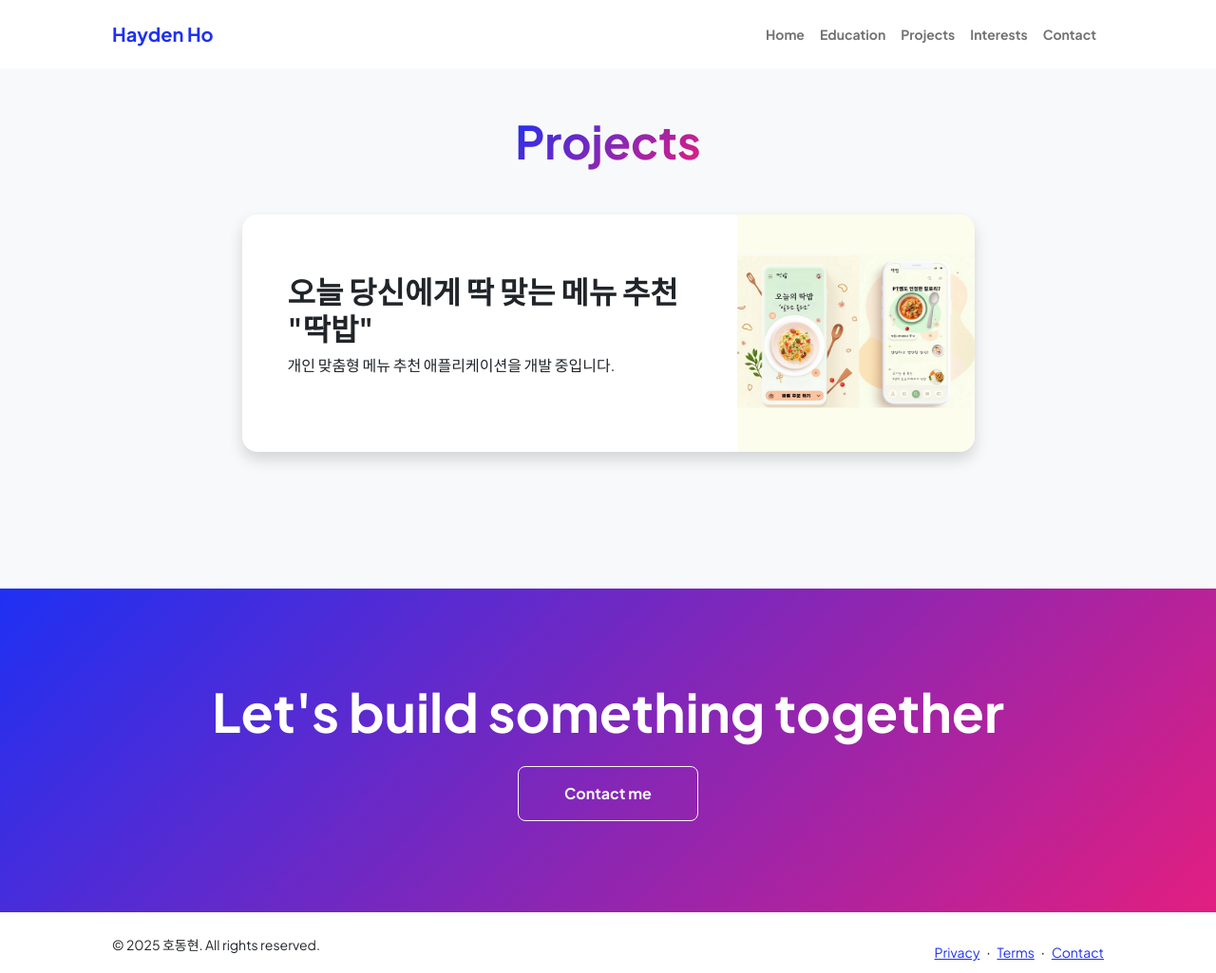
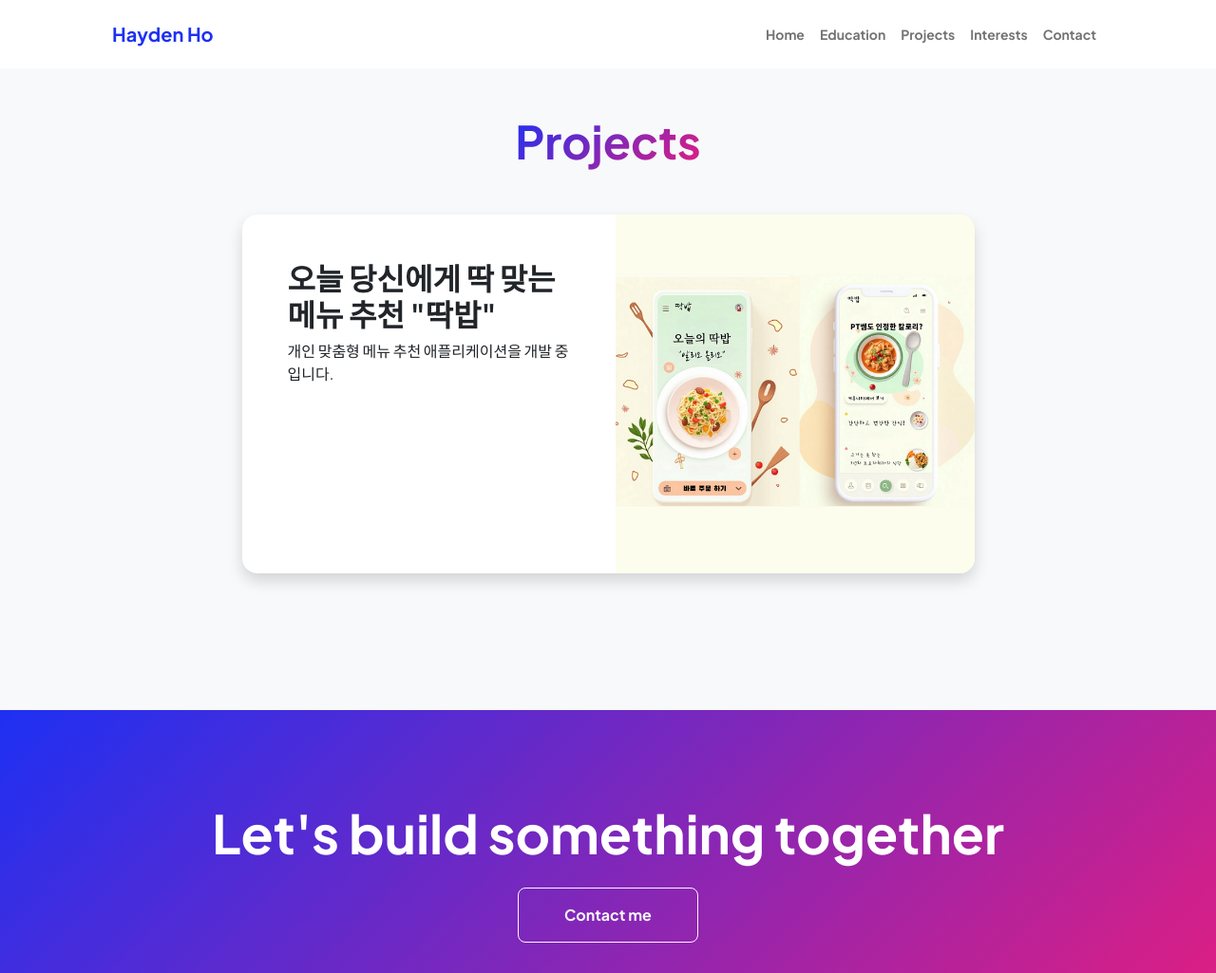
Before and after one commit to heydnho/heydnho.github.io, a plain HTML site: page projects.html in a window 1280 px wide. Shown: the top 1025 px of the page at 95% size. Drawn offline with nearby package versions, Linux system fonts and the light colour scheme.

Commit message:
projects.html

```diff
--- a/projects.html
+++ b/projects.html
@@ -1,5 +1,6 @@
 <!DOCTYPE html>
 <html lang="ko">
+
 <head>
     <meta charset="utf-8" />
     <meta name="viewport" content="width=device-width, initial-scale=1, shrink-to-fit=no" />
@@ -8,22 +9,29 @@
     <title>Projects - Haydn Ho</title>
     <!-- Favicon-->
     <link rel="icon" type="image/x-icon" href="assets/favicon.ico" />
-        <!-- Custom Google font-->
+    <!-- Google Fonts -->
     <link rel="preconnect" href="https://fonts.googleapis.com" />
     <link rel="preconnect" href="https://fonts.gstatic.com" crossorigin />
-        <link href="https://fonts.googleapis.com/css2?family=Plus+Jakarta+Sans:wght@100;200;300;400;500;600;700;800;900&amp;display=swap" rel="stylesheet" />
-        <!-- Bootstrap icons-->
+    <link
+        href="https://fonts.googleapis.com/css2?family=Plus+Jakarta+Sans:wght@100;200;300;400;500;600;700;800;900&display=swap"
+        rel="stylesheet" />
+    <!-- Bootstrap Icons -->
     <link href="https://cdn.jsdelivr.net/npm/bootstrap-icons@1.8.1/font/bootstrap-icons.css" rel="stylesheet" />
-        <!-- Core theme CSS (includes Bootstrap)-->
+    <!-- Core theme CSS -->
     <link href="css/styles.css" rel="stylesheet" />
 </head>
+
 <body class="d-flex flex-column h-100 bg-light">
     <main class="flex-shrink-0">
-            <!-- Navigation-->
+        <!-- Navigation -->
         <nav class="navbar navbar-expand-lg navbar-light bg-white py-3">
             <div class="container px-5">
                 <a class="navbar-brand" href="index.html"><span class="fw-bolder text-primary">Hayden Ho</span></a>
-                    <button class="navbar-toggler" type="button" data-bs-toggle="collapse" data-bs-target="#navbarSupportedContent" aria-controls="navbarSupportedContent" aria-expanded="false" aria-label="Toggle navigation"><span class="navbar-toggler-icon"></span></button>
+                <button class="navbar-toggler" type="button" data-bs-toggle="collapse"
+                    data-bs-target="#navbarSupportedContent" aria-controls="navbarSupportedContent"
+                    aria-expanded="false" aria-label="Toggle navigation">
+                    <span class="navbar-toggler-icon"></span>
+                </button>
                 <div class="collapse navbar-collapse" id="navbarSupportedContent">
                     <ul class="navbar-nav ms-auto mb-2 mb-lg-0 small fw-bolder">
                         <li class="nav-item"><a class="nav-link" href="index.html">Home</a></li>
@@ -35,7 +43,8 @@
                 </div>
             </div>
         </nav>
-            <!-- Projects Section-->
+
+        <!-- Projects Section -->
         <section class="py-5">
             <div class="container px-5 mb-5">
                 <div class="text-center mb-5">
@@ -43,23 +52,31 @@
                 </div>
                 <div class="row gx-5 justify-content-center">
                     <div class="col-lg-11 col-xl-9 col-xxl-8">
-                            <!-- Project Card 1-->
-                            <div class="card overflow-hidden shadow rounded-4 border-0 mb-5">
+                        <!-- Project Card -->
+                        <div class="card shadow rounded-4 border-0 mb-5 overflow-hidden">
                             <div class="card-body p-0">
-                                    <div class="d-flex align-items-center">
-                                        <div class="p-5">
+                                <div class="d-flex flex-column flex-md-row align-items-stretch">
+                                    <!-- Text section -->
+                                    <div class="p-5 flex-grow-1">
                                         <h2 class="fw-bolder">오늘 당신에게 딱 맞는 메뉴 추천 "딱밥"</h2>
                                         <p>개인 맞춤형 메뉴 추천 애플리케이션을 개발 중입니다.</p>
                                     </div>
-                                        <img class="img-fluid" src="assets/딱밥 목업.png" width="250" alt="..." />
+                                    <!-- Image section -->
+                                    <div class="d-flex align-items-center justify-content-center"
+                                        style="min-width: 300px; max-width: 100%; overflow: hidden;">
+                                        <img src="assets/딱밥 목업.png" alt="딱밥 프로젝트 이미지" class="img-fluid h-100"
+                                            style="object-fit: cover; width: 100%; max-height: 100%;">
                                     </div>
                                 </div>
                             </div>
                         </div>
+                        <!-- Add more cards here if needed -->
+                    </div>
                 </div>
             </div>
         </section>
-            <!-- Call to action section-->
+
+        <!-- Call to Action Section -->
         <section class="py-5 bg-gradient-primary-to-secondary text-white">
             <div class="container px-5 my-5">
                 <div class="text-center">
@@ -69,11 +86,16 @@
             </div>
         </section>
     </main>
-        <!-- Footer-->
+
+    <!-- Footer -->
     <footer class="bg-white py-4 mt-auto">
         <div class="container px-5">
             <div class="row align-items-center justify-content-between flex-column flex-sm-row">
-                    <div class="col-auto"><div class="small m-0"><p>&copy; 2025 호동현. All rights reserved.</p></div></div>
+                <div class="col-auto">
+                    <div class="small m-0">
+                        <p>&copy; 2025 호동현. All rights reserved.</p>
+                    </div>
+                </div>
                 <div class="col-auto">
                     <a class="small" href="#!">Privacy</a>
                     <span class="mx-1">&middot;</span>
@@ -84,9 +106,11 @@
             </div>
         </div>
     </footer>
-        <!-- Bootstrap core JS-->
+
+    <!-- Bootstrap core JS -->
     <script src="https://cdn.jsdelivr.net/npm/bootstrap@5.2.3/dist/js/bootstrap.bundle.min.js"></script>
-        <!-- Core theme JS-->
+    <!-- Core theme JS -->
     <script src="js/scripts.js"></script>
 </body>
+
 </html>
```
Lines whose indentation alone changed are shown as unchanged.
